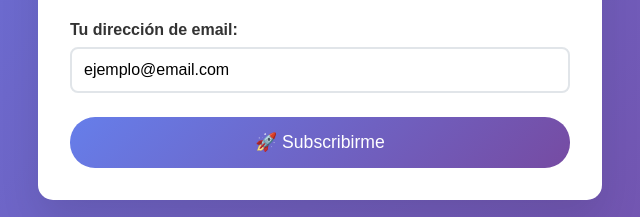
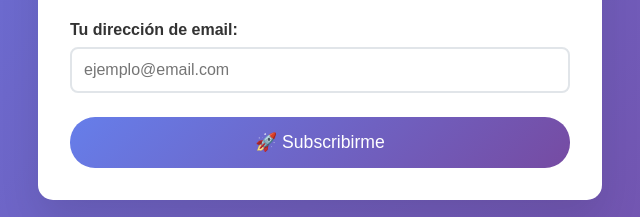
Before and after one commit to cheisccpa/hotspot-portal, a plain HTML site: page index.html in a window 1280 px wide. Shown: the part 496-713 px from the top of the page, 320-960 px from the left. Drawn offline with Linux system fonts and the light colour scheme.

Commit message:
index.html

```diff
--- a/index.html
+++ b/index.html
@@ -162,7 +162,7 @@
                     id="email"
                     name="email"
                     required
-                    value="ejemplo@email.com"
+                    placeholder="ejemplo@email.com"
                 >
             </div>
 
```
